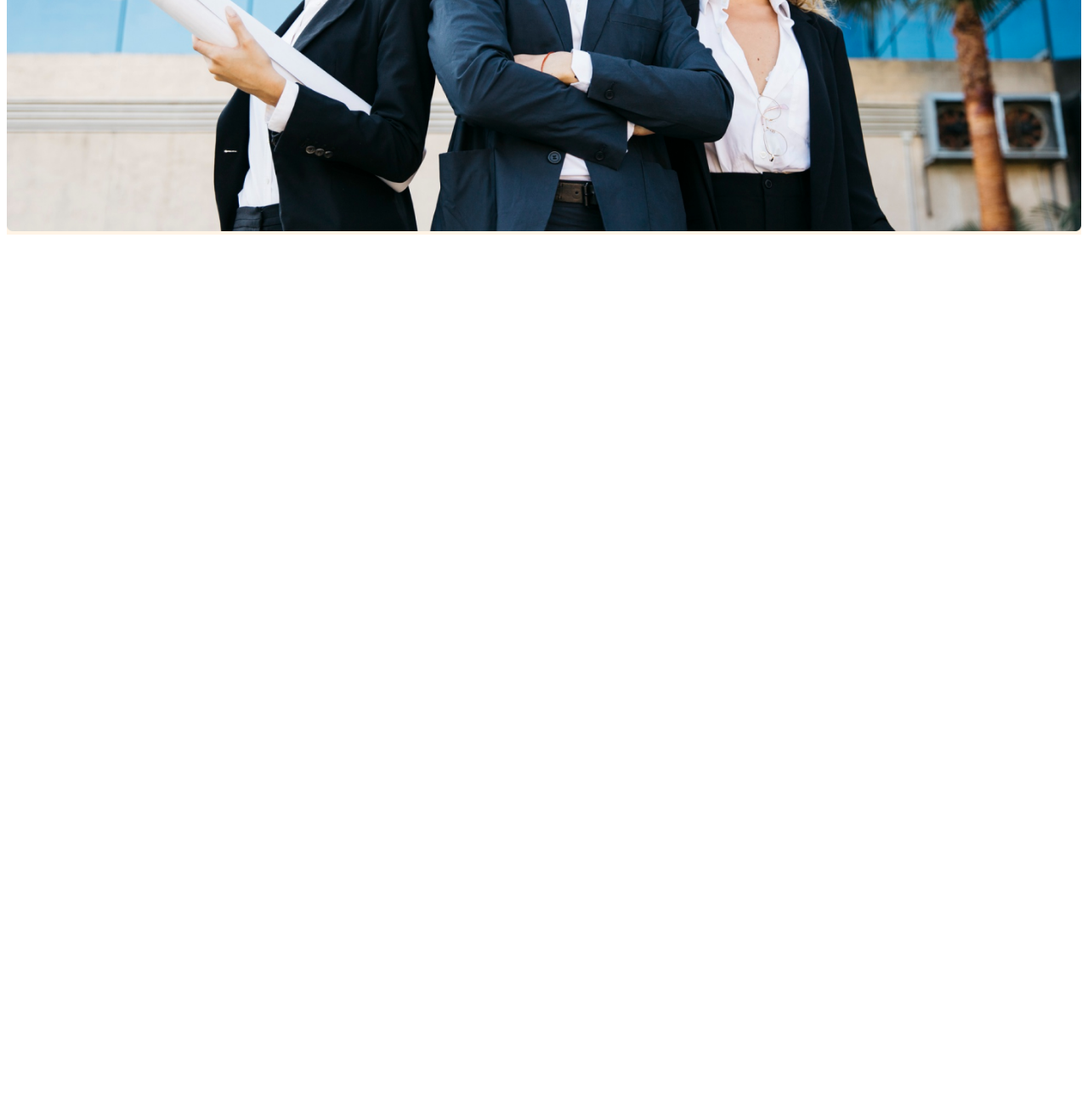
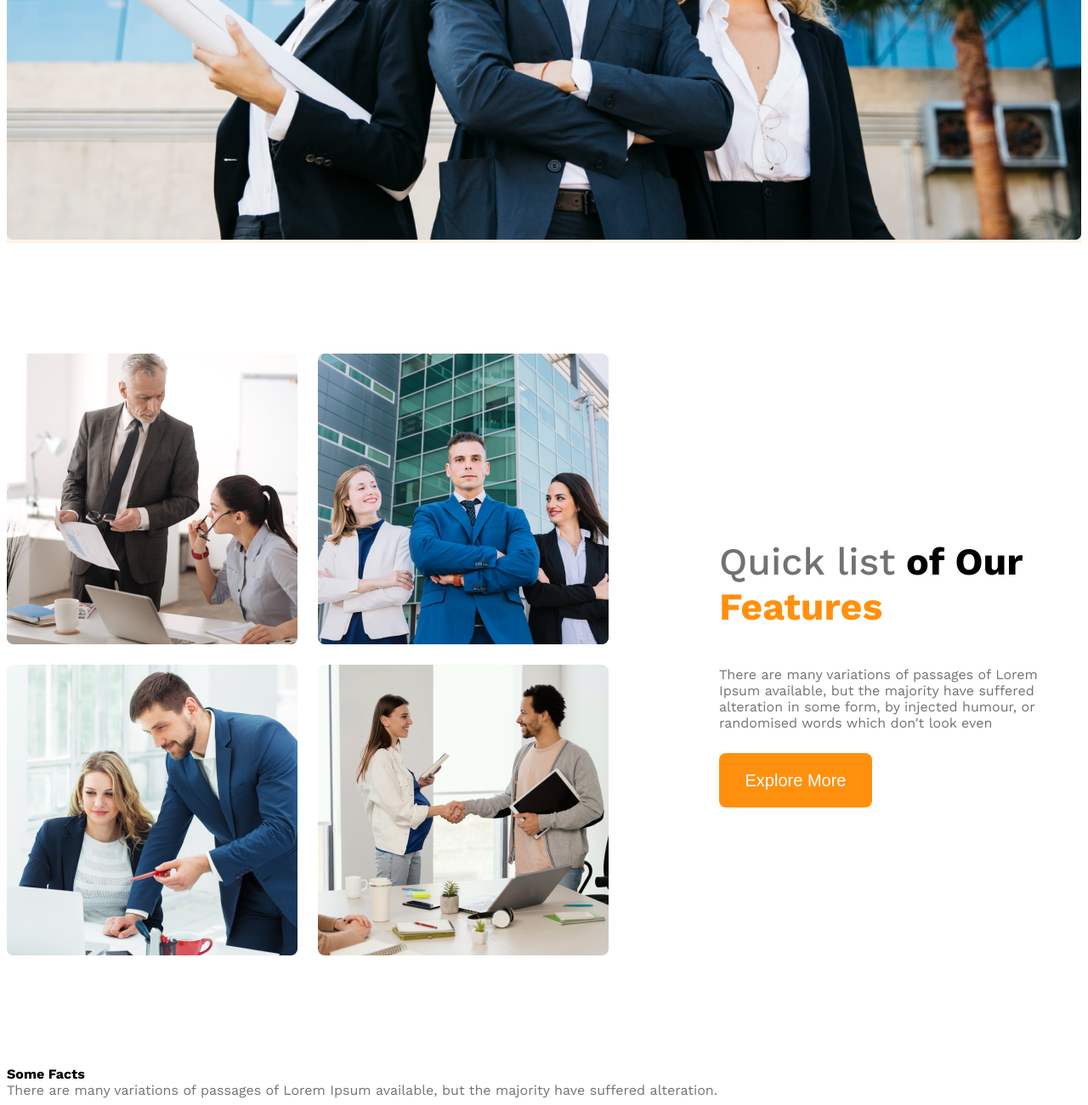
Before and after one commit to redoanhasan53/g3-architect-website, a plain HTML site: page index.html in a window 1280 px wide. Shown: the part 827-2127 px from the top of the page at 85% size. Before the commit the page ends 1111 px from the top, so only its background shows below. Drawn offline with nearby package versions, Linux system fonts and the light colour scheme.

Commit message:
added our features section and teams section

```diff
--- a/index.html
+++ b/index.html
@@ -29,8 +29,37 @@
        </div>
 
     </header>
-    <main>
+    <main class="main">
+        <section class="teams display-flex">
+            <div class="teams-img-container">
+                <img src="images/team1.png" alt="">
+                <img src="images/team2.png" alt="">
+                <img src="images/team3.png" alt="">
+                <img src="images/team4.png" alt="">
+            </div>
+            <div class="our-features">
+                <h3 class="features-title">
+                    <span id="Quick-list" class="text-light-gray">Quick list</span> <span>of Our</span> <span class="orange-color">Features</span>
+                </h3>
+                <p class="features-description text-light-gray">
+                    There are many variations of passages of Lorem Ipsum available, but the majority have suffered alteration in some form,
+                     by injected humour, or randomised words which don't look even
+                </p>
+                <button class="btn-primary">Explore More</button>
+            </div>
 
+        </section>
+        <!-- features you enjoy -->
+    <section>
+
+    </section>
+       <!-- some facts -->
+        <section>
+            <div class="facts-title font-bold">Some Facts</div>
+            <div class="facts-description text-light-gray">There are many variations of passages of Lorem
+                Ipsum available,
+                 but the majority have suffered alteration.</div>
+        </section>
     </main>
     <footer>
 
--- a/styles/architect.css
+++ b/styles/architect.css
@@ -21,6 +21,10 @@
 .text-light-gray{
     color: #727272;
 }
+/* orange color */
+.orange-color{
+    color: rgba(255, 144, 14, 1);
+}
 .btn-primary{
    background-color: rgba(255, 144, 14, 1);
    color: white;
@@ -30,15 +34,26 @@
    font: 600;
    border-radius: 8px;
    border: none;
-
+   margin-top: 10px;
+}
+.main{
+    max-width: 1440px;
+    margin: 0 auto;
+}
+.main> section{
+    margin-top: 130px;
 }
 
 
 /* header styles*/
 .bg-light{
     background-color: rgba(255, 144, 14, 0.1);
+    max-width: 100%;
 
 
+}
+.font-bold{
+    font-weight: 700;
 }
 
 
@@ -87,11 +102,60 @@
 .banner-image{
     width: 100%;
 }
+/* teams and features related */
+.teams{
+    align-items: center;
+    margin-top: 10px;
+
+}
+.teams-img-container{
+    display: grid;
+    grid-template-columns: repeat(2, 1fr);
+    gap: 24px;
+
+}
+.our-features{
+    margin-left: 130px;
+    max-width: 537px;
+}
+.features-description{
+    font-size: 16px;
+
+}
+.features-title{
+    font-weight: 700;
+    font-size: 2.8rem;
+}
+#Quick-list{
+    font-weight: 500;
+}
+
 
 /* responsive for small device */
-@media screen and (max-width: 576px ) {
-    .nav-bar .nav-link {
+
+@media screen and (max-width: 576px) {
+
+    .nav-bar,
+    .nav-links,
+    .teams {
         flex-direction: column;
+    }
+    .teams-img-container{
+        grid-template-columns: repeat(1, 1fr);
+    }
+    .our-features{
+        margin-left: 20px;
     }
 
 }
+
+/* responsive for medium device */
+@media screen and (min-width: 577px) and (max-width: 992px) {
+    .teams{
+        flex-direction: column;
+    }
+    .our-features{
+        margin-left: 50px;
+    }
+
+}
```
